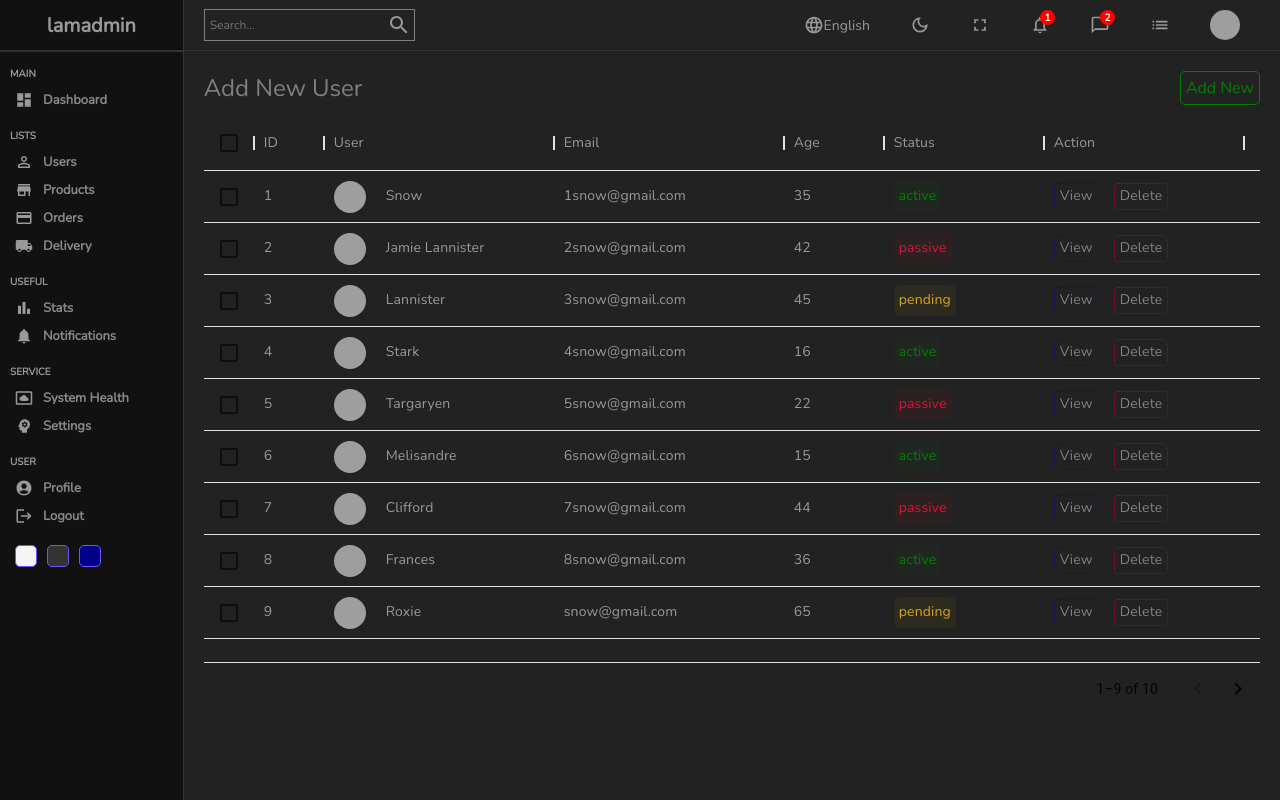
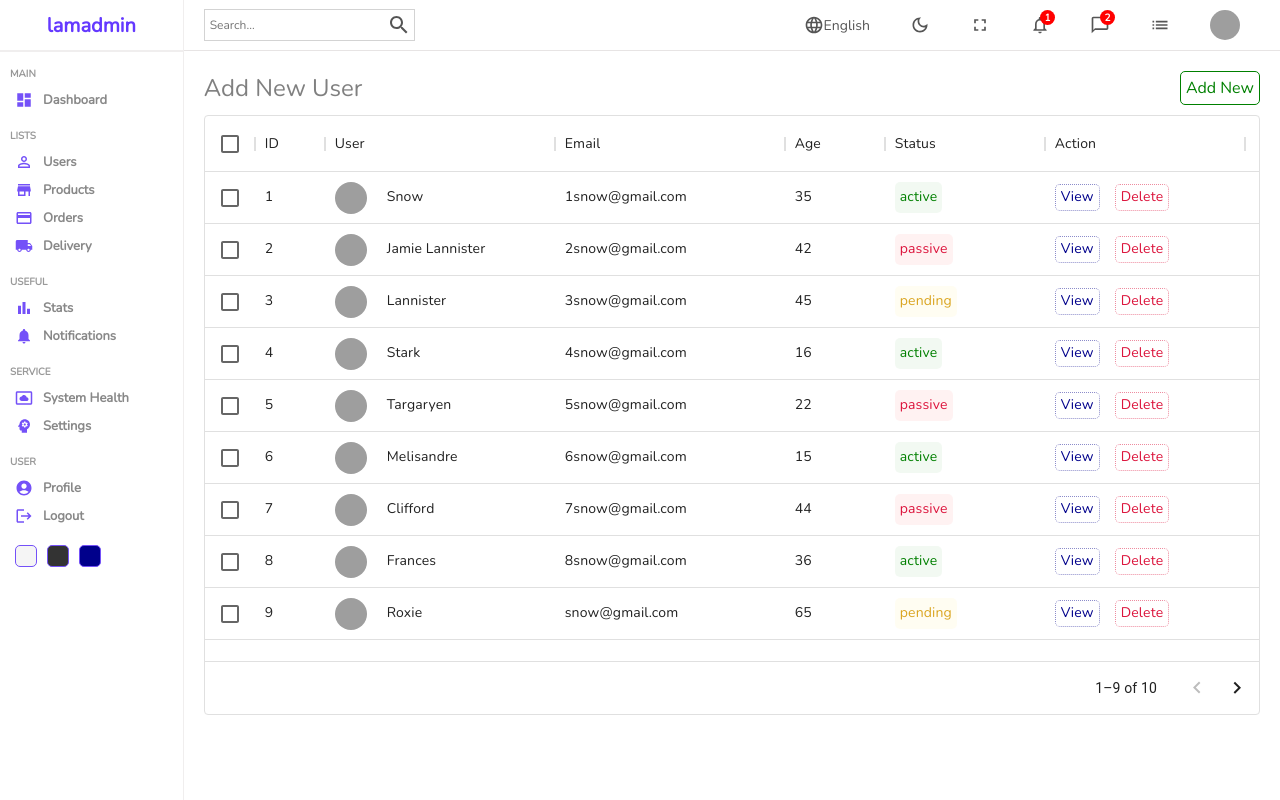
Before and after one commit to patriceandrea/admin-dashboard, a React (Create React App) app in the folder client/: page /users in a window 1280 px wide. Built offline with nearby package versions, Linux system fonts and the light colour scheme; grey boxes are pictures that could not be loaded.

Commit message:
sets dark mode

```diff
--- a/client/src/App.js
+++ b/client/src/App.js
@@ -12,8 +12,10 @@ import { userInputs, productInputs } from "./formSource";
 import "./style/dark.scss"
 
 function App() {
+
+
   return (
-    <div className="app dark">
+    <div className={"app"}>
       <BrowserRouter>
         <Routes>
           <Route path="/">
--- a/client/src/style/dark.scss
+++ b/client/src/style/dark.scss
@@ -56,9 +56,15 @@
       border: none;
 
       .viewButton,
-      .deleteButton {
+      .deleteButton,
+      .cellWithStatus {
         color: gray;
+        border: none;
       }
     }
   }
+
+  input {
+    background-color: #111;
+  }
 }
```
